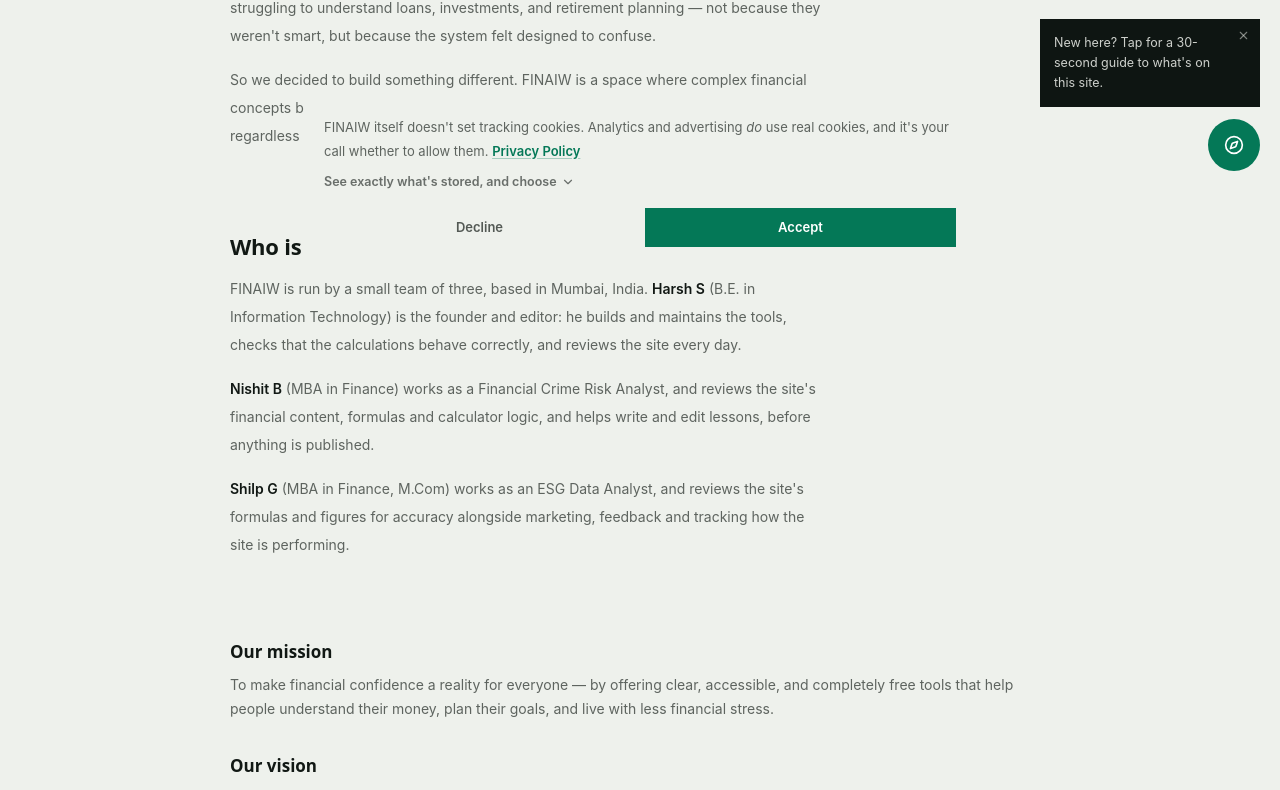
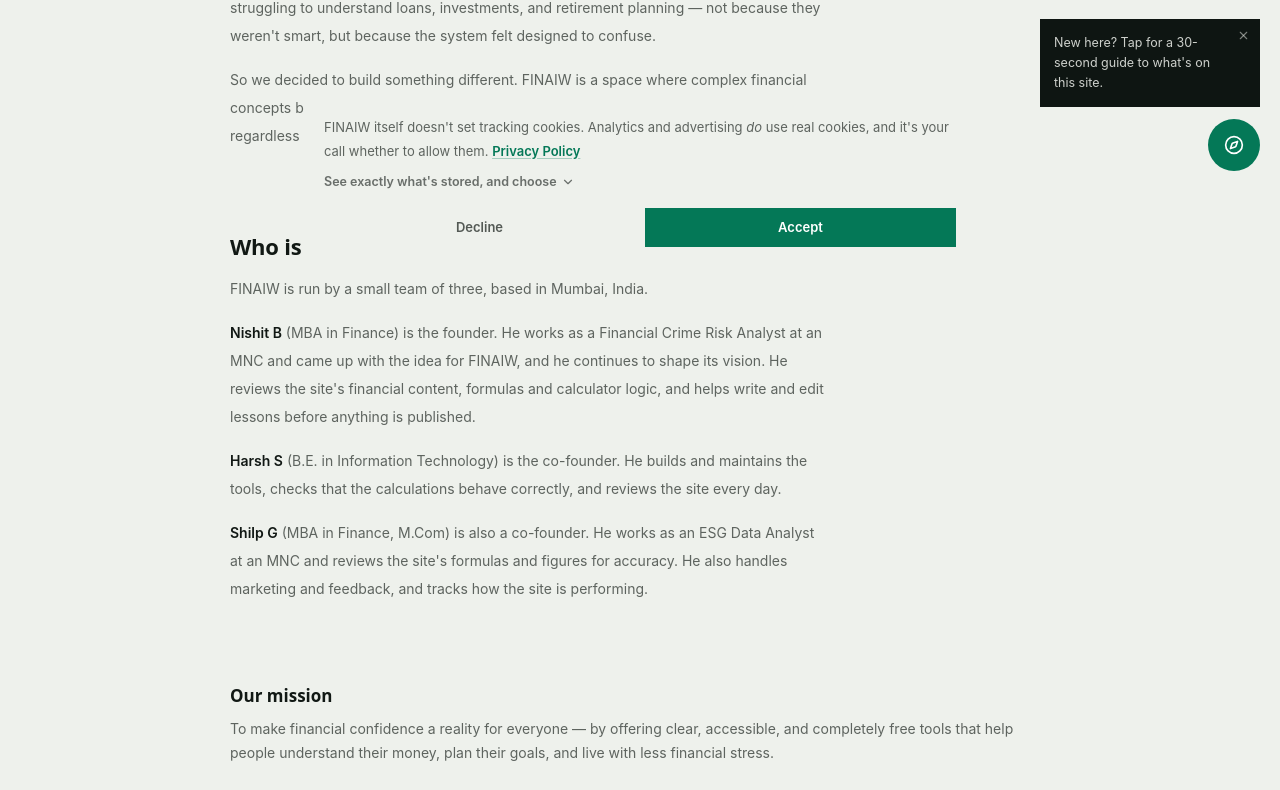
Before and after one commit to fashanime009-lab/Wealthfluent, a React (Vite) app: page /about in a window 1280 px wide. Shown: the part 517-1307 px from the top of the page. Built offline with nearby package versions, Linux system fonts and the light colour scheme; no server answers.

Commit message:
About: restructure founder/co-founder roles per updated team wording
Nishit as founder (came up with the idea, shapes the vision), Harsh and
Shilp as co-founders.

Co-Authored-By: Claude Sonnet 5 <noreply@anthropic.com>

```diff
--- a/src/pages/AboutPage.jsx
+++ b/src/pages/AboutPage.jsx
@@ -82,20 +82,25 @@ export default function AboutPage() {
             </h2>
             <div className="mt-3 max-w-[68ch] space-y-4 text-[14px] leading-7 text-[#111814]/65 dark:text-[#eef1ec]/65">
               <p>
-                FINAIW is run by a small team of three, based in Mumbai, India.{" "}
-                <strong className="font-semibold text-[#111814] dark:text-[#eef1ec]">Harsh S</strong> (B.E. in
-                Information Technology) is the founder and editor: he builds and maintains the tools, checks
-                that the calculations behave correctly, and reviews the site every day.
+                FINAIW is run by a small team of three, based in Mumbai, India.
               </p>
               <p>
                 <strong className="font-semibold text-[#111814] dark:text-[#eef1ec]">Nishit B</strong> (MBA in
-                Finance) works as a Financial Crime Risk Analyst, and reviews the site's financial content,
-                formulas and calculator logic, and helps write and edit lessons, before anything is published.
+                Finance) is the founder. He works as a Financial Crime Risk Analyst at an MNC and came up with
+                the idea for FINAIW, and he continues to shape its vision. He reviews the site's financial
+                content, formulas and calculator logic, and helps write and edit lessons before anything is
+                published.
+              </p>
+              <p>
+                <strong className="font-semibold text-[#111814] dark:text-[#eef1ec]">Harsh S</strong> (B.E. in
+                Information Technology) is the co-founder. He builds and maintains the tools, checks that the
+                calculations behave correctly, and reviews the site every day.
               </p>
               <p>
                 <strong className="font-semibold text-[#111814] dark:text-[#eef1ec]">Shilp G</strong> (MBA in
-                Finance, M.Com) works as an ESG Data Analyst, and reviews the site's formulas and figures for
-                accuracy alongside marketing, feedback and tracking how the site is performing.
+                Finance, M.Com) is also a co-founder. He works as an ESG Data Analyst at an MNC and reviews the
+                site's formulas and figures for accuracy. He also handles marketing and feedback, and tracks
+                how the site is performing.
               </p>
             </div>
           </div>
```
